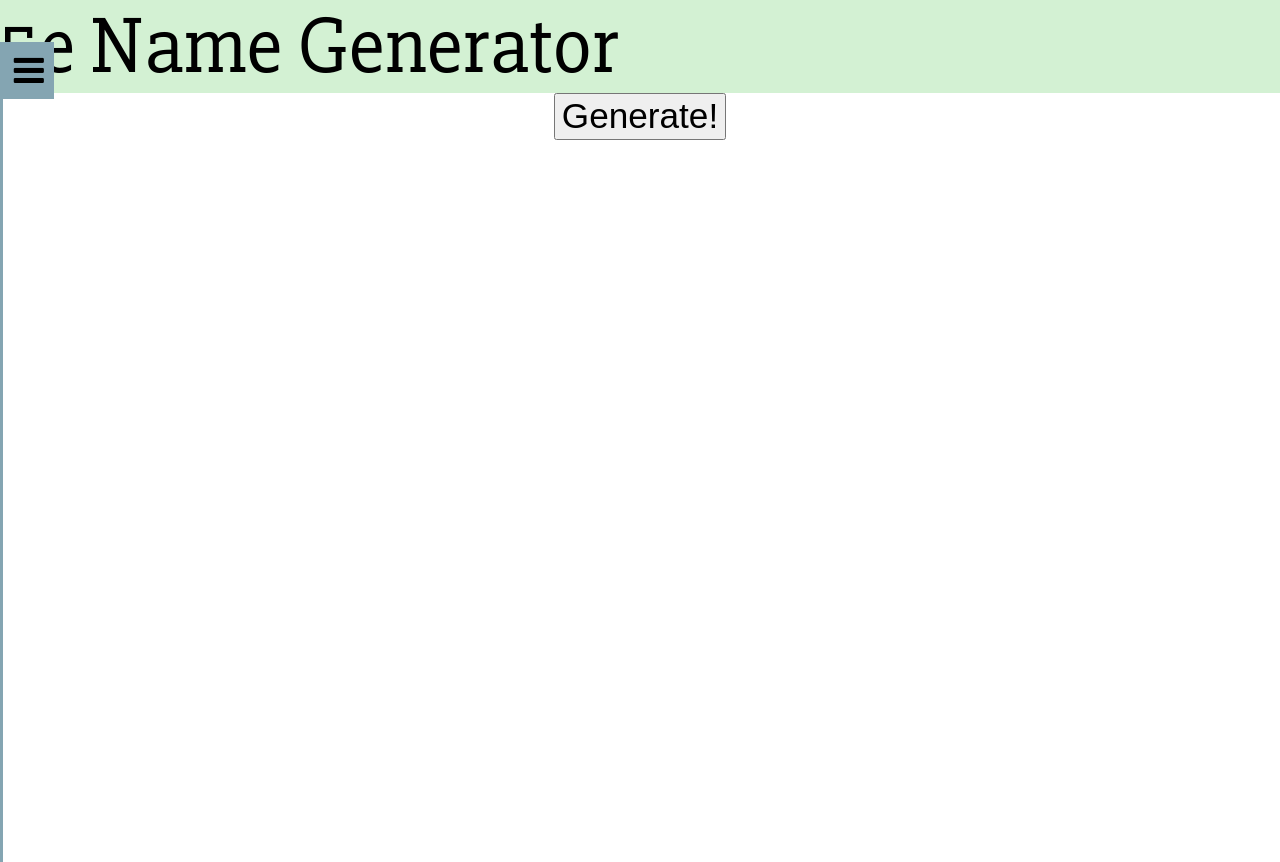
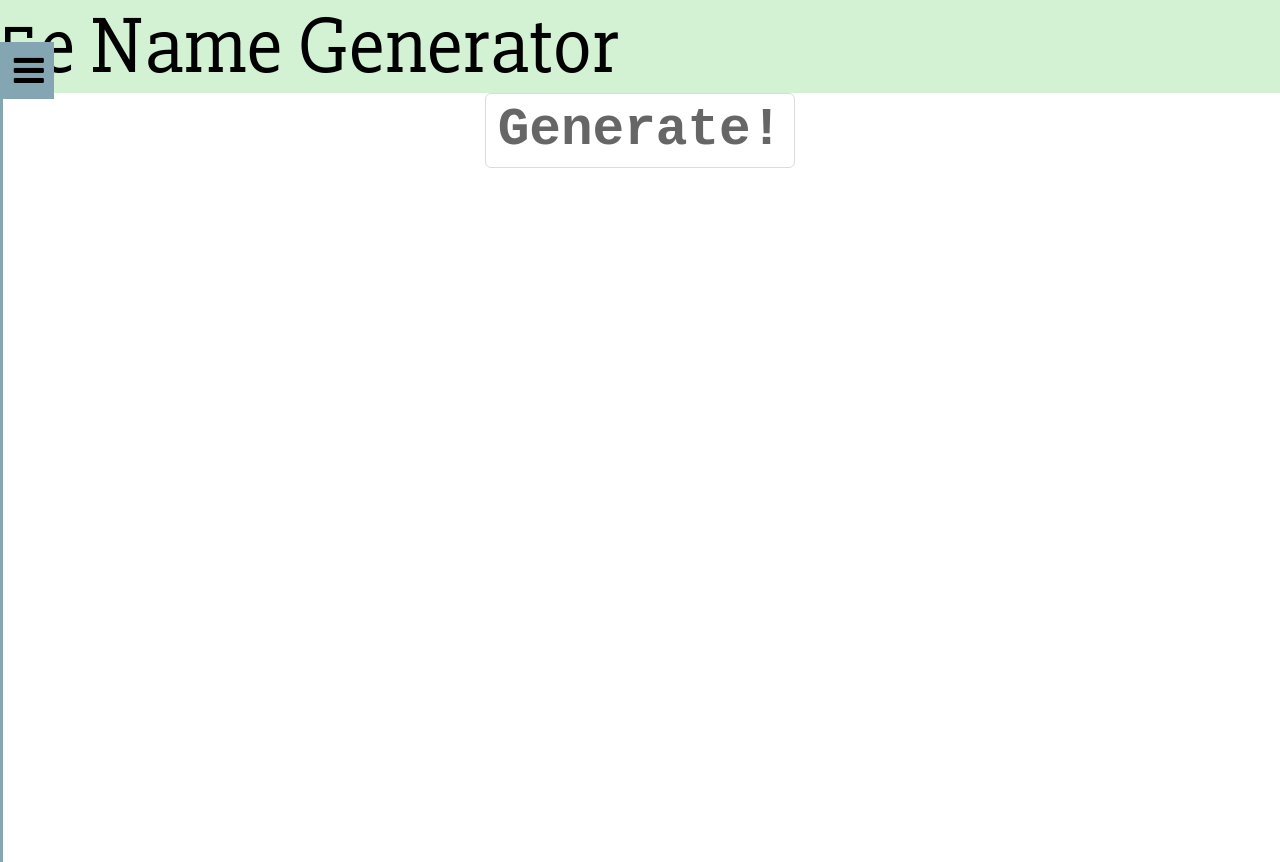
Before and after one commit to yhordi/generator, a website built with webpack: page index.html in a window 1280 px wide. Built offline with nearby package versions, Linux system fonts and the light colour scheme.

Commit message:
removes commenting, console logs

```diff
--- a/css/style.css
+++ b/css/style.css
@@ -1,6 +1,21 @@
 * {
   font-family: 'Slabo 27px', serif;
   font-size: 1.3em;
+}
+
+button{
+  box-shadow: rgb(255, 255, 255) 0px 1px 0px 0px inset;
+  background-color: rgb(255, 255, 255);
+  border-radius: 6px;
+  border: 1px solid rgb(220, 220, 220);
+  display: inline-block;
+  cursor: pointer;
+  color: rgb(102, 102, 102);
+  font-family: "Courier New";
+  font-size: 1.5em;
+  font-weight: bold;
+  padding: 6px 12px;
+  text-decoration: none;
 }
 li {
   transition: text-shadow, color, .5s;
@@ -29,10 +44,8 @@ li {
   height: 100%;
 }
 .pressed {
-  /*background-color: #76868c;*/
   text-shadow: 0px 0px 16px rgba(255, 255, 255, 1);
   color: white;
-  /*transition: text-shadow, color, .5s;*/
 }
 #tab{
   background-color: #84A5B2;
--- a/index.html
+++ b/index.html
@@ -24,9 +24,6 @@
       <li>
         <a class='menu-item' data-key="nick" id='nick'>Nickname</a>
       </li>
-      <li>
-        <a class='menu-item' data-key="alias" id='alias'>Alias</a>
-      </li>
     </ul>
     <span class="fa fa-bars" id="tab">
     </span>
--- a/js/main.js
+++ b/js/main.js
@@ -13,8 +13,7 @@ $('.menu-item').on('click', function(e){
 
 $('#generate').on('click', (e) => {
   e.preventDefault()
-  getKeys().forEach((key)=>{
-    console.log(key)
+  getKeys().forEach((key)=> {
     $('#'+ key +'-name-target').html(generateName(key))
   })
 })
```
